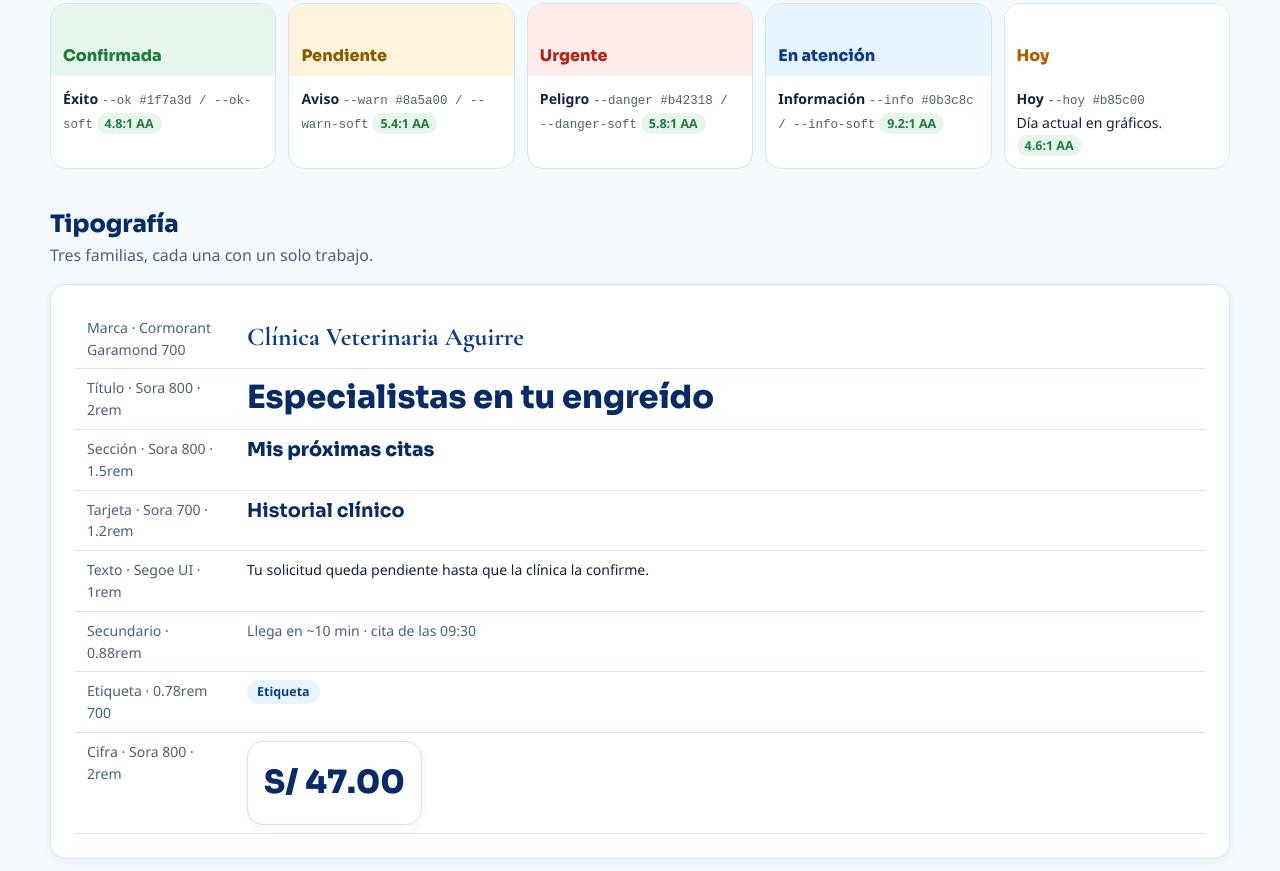
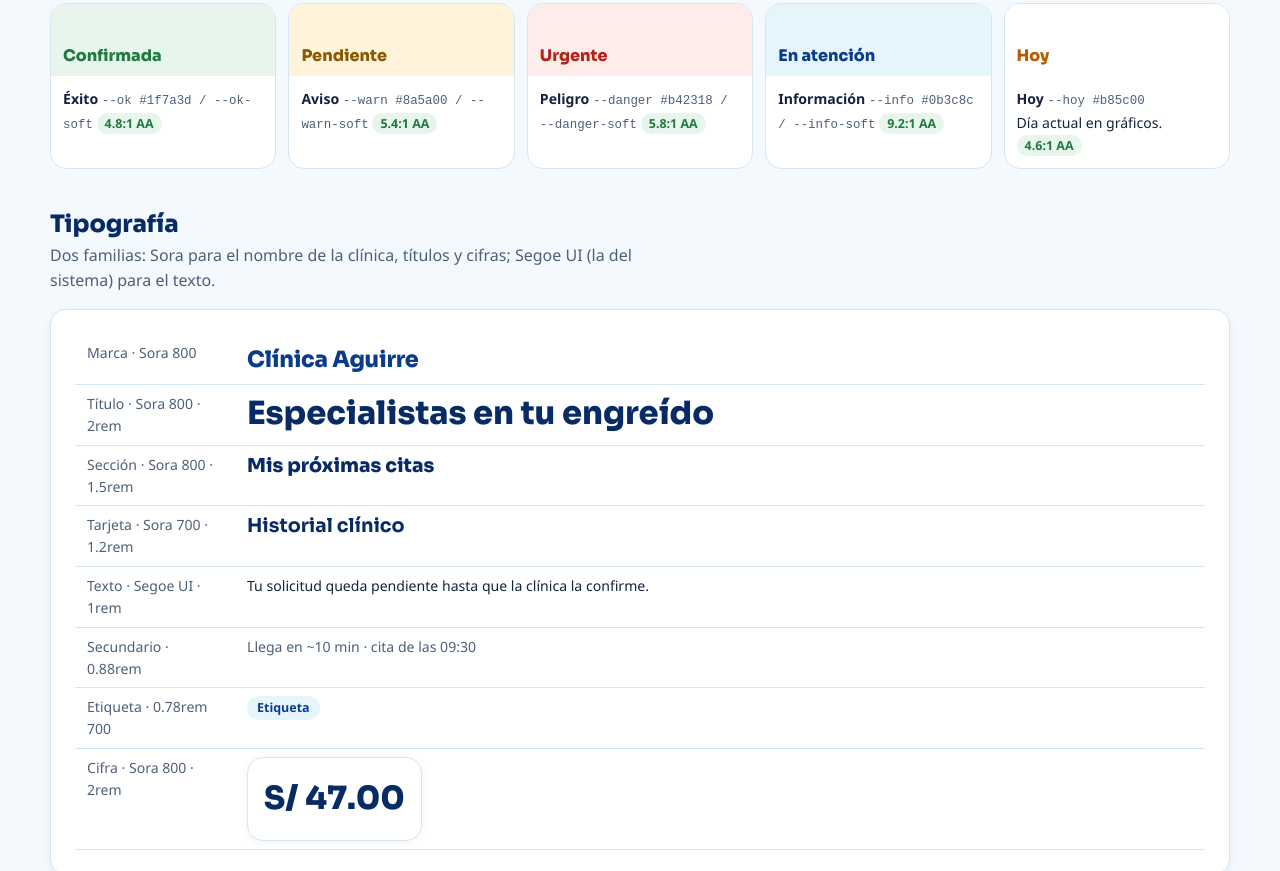
Before and after one commit to dylanbtn3110/VetA-G, a website: page guia-estilo.html in a window 1280 px wide. Shown: the part 1456-2327 px from the top of the page. Drawn offline with nearby package versions, Linux system fonts and the light colour scheme.

Commit message:
Cambia la fuente del nombre de la clínica en el portal a Sora
- El nombre «Clínica Aguirre» usa Sora 800, la misma letra de los
  títulos de la landing, en lugar de Cormorant Garamond
- La guía de estilo refleja el cambio (dos familias de letra)
- Las páginas del portal ya no cargan Cormorant Garamond

```diff
--- a/assets/app.css
+++ b/assets/app.css
@@ -32,7 +32,7 @@ h3 { font-size: var(--fs-lg); font-weight: 700; }
 .topbar .wrap { display: flex; align-items: center; gap: var(--sp-3); min-height: 64px; flex-wrap: wrap; }
 .brand {
   display: inline-flex; align-items: center; gap: var(--sp-2);
-  font-family: var(--font-brand); font-weight: 700; font-size: 1.4rem;
+  font-family: var(--font-brand); font-weight: 800; font-size: 1.15rem; letter-spacing: -0.01em;
   color: var(--navy); text-decoration: none; white-space: nowrap;
 }
 .brand img { width: 36px; height: 36px; object-fit: contain; }
--- a/assets/marca.css
+++ b/assets/marca.css
@@ -37,7 +37,7 @@
   /* Tipografía (las mismas fuentes de la landing) */
   --font-body: "Segoe UI", system-ui, -apple-system, Roboto, Arial, sans-serif;
   --font-display: "Sora", "Segoe UI", system-ui, sans-serif;   /* títulos y números */
-  --font-brand: "Cormorant Garamond", Georgia, serif;          /* solo el nombre de la clínica */
+  --font-brand: "Sora", "Segoe UI", system-ui, sans-serif;     /* nombre de la clínica en el portal */
   --fs-xs: 0.78rem;   /* etiquetas, notas al pie */
   --fs-sm: 0.88rem;   /* texto secundario, tablas */
   --fs-md: 1rem;      /* texto normal */
--- a/guia-estilo.html
+++ b/guia-estilo.html
@@ -7,7 +7,7 @@
   <title>Guía de estilo · Clínica Aguirre</title>
   <link rel="preconnect" href="https://fonts.googleapis.com">
   <link rel="preconnect" href="https://fonts.gstatic.com" crossorigin>
-  <link href="https://fonts.googleapis.com/css2?family=Cormorant+Garamond:wght@600;700&family=Sora:wght@700;800;900&display=swap" rel="stylesheet">
+  <link href="https://fonts.googleapis.com/css2?family=Sora:wght@700;800;900&display=swap" rel="stylesheet">
   <link rel="stylesheet" href="assets/marca.css">
   <link rel="stylesheet" href="assets/app.css">
   <style>
@@ -93,10 +93,10 @@
 
     <section>
       <h2>Tipografía</h2>
-      <p class="lead">Tres familias, cada una con un solo trabajo.</p>
+      <p class="lead">Dos familias: Sora para el nombre de la clínica, títulos y cifras; Segoe UI (la del sistema) para el texto.</p>
       <div class="card">
         <table class="escala">
-          <tr><td>Marca · Cormorant Garamond 700</td><td><span class="brand" style="font-size:1.6rem">Clínica Veterinaria Aguirre</span></td></tr>
+          <tr><td>Marca · Sora 800</td><td><span class="brand" style="font-size:1.4rem">Clínica Aguirre</span></td></tr>
           <tr><td>Título · Sora 800 · 2rem</td><td><h1 style="margin:0">Especialistas en tu engreído</h1></td></tr>
           <tr><td>Sección · Sora 800 · 1.5rem</td><td><h2 style="margin:0">Mis próximas citas</h2></td></tr>
           <tr><td>Tarjeta · Sora 700 · 1.2rem</td><td><h3 style="margin:0">Historial clínico</h3></td></tr>
```
Also changed, not shown: acceso.html (+1 -1 lines), cliente.html (+1 -1 lines), veterinario.html (+1 -1 lines).
